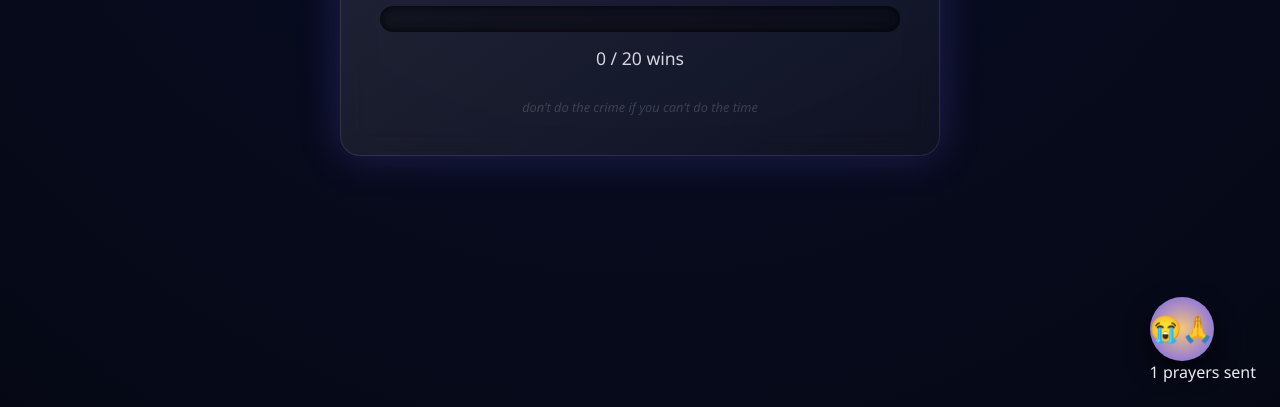
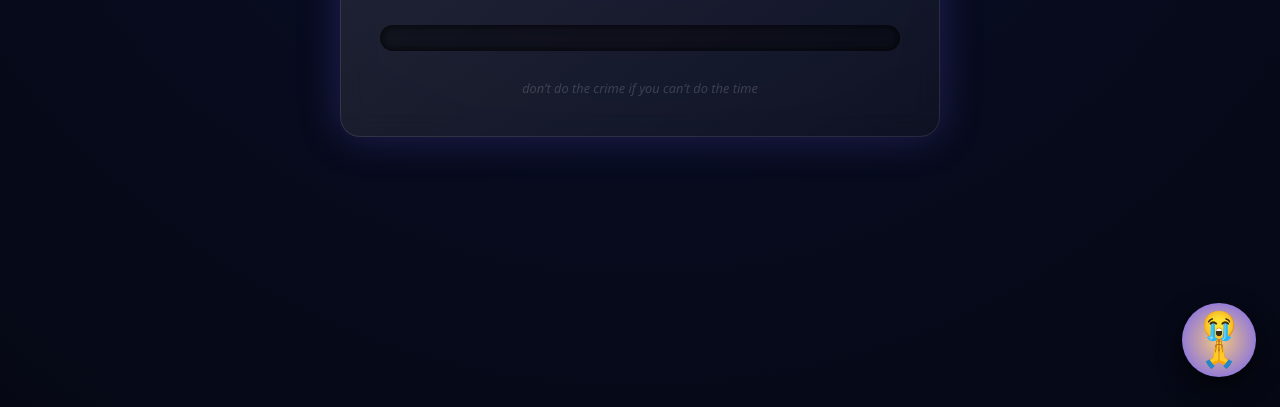
Before and after one commit to Aieter/Egothy-s-Wall-of-Shame, a plain HTML site: page index.html in a window 1280 px wide. Both pictures are taken after a click on the button "😭🙏". Shown: the part 393-800 px from the top of the page. Drawn offline with Linux system fonts and the light colour scheme; no server answers.

Commit message:
Update index.html

```diff
--- a/index.html
+++ b/index.html
@@ -100,23 +100,26 @@
   position: fixed;
   bottom: 24px;
   right: 24px;
-  text-align: center;
+  display: flex;
+  flex-direction: column;
+  align-items: center;
   z-index: 999;
 }
 
 #pray-btn {
-  width: 64px;
-  height: 64px;
+  width: 74px;
+  height: 74px;
   border-radius: 50%;
   border: none;
   cursor: pointer;
-  font-size: 26px;
   background: radial-gradient(circle, var(--gold), var(--purple));
   box-shadow: 0 10px 25px rgba(0,0,0,0.6);
-  transition: transform 0.15s ease;
+
   display: flex;
   align-items: center;
   justify-content: center;
+
+  transition: transform 0.15s ease;
 }
 
 #pray-btn:active {
@@ -124,14 +127,10 @@
 }
 
 #pray-btn .emoji {
-  display: inline-flex;
-  white-space: nowrap;
-  gap: 4px;
-}
-
-  gap: 4px;
-  align-items: center;
-  justify-content: center;
+  display: flex;
+  gap: 6px;
+  font-size: 28px;
+  line-height: 1;
 }
 
 #pray-count {
@@ -189,14 +188,18 @@
 </div>
 
 <script>
+const API = "/.netlify/functions/counters";
+const total = 20;
+
 /* ===== Audio ===== */
 const clickSound = new Audio("click.mp3");
 clickSound.volume = 0.5;
 
-/* ===== Progress Logic ===== */
-const total = 20;
-let wins = Number(localStorage.getItem("egotyWins")) || 0;
+/* ===== State ===== */
+let wins = 0;
+let prayers = 0;
 
+/* ===== Render ===== */
 function renderProgress() {
   document.getElementById("fill").style.width =
     (wins / total) * 100 + "%";
@@ -204,58 +207,58 @@
     `${wins} / ${total} wins`;
 }
 
-renderProgress();
+function updatePrayerCount() {
+  document.getElementById("pray-count").textContent =
+    `${prayers} prayers sent`;
+}
 
-// Admin shortcuts
-document.addEventListener("keydown", e => {
+/* ===== Sync from backend (live) ===== */
+async function syncCounters() {
+  const res = await fetch(API);
+  const data = await res.json();
+
+  wins = data.wins;
+  prayers = data.prayers;
+
+  renderProgress();
+  updatePrayerCount();
+}
+
+setInterval(syncCounters, 2000);
+syncCounters();
+
+/* ===== Admin shortcuts ===== */
+document.addEventListener("keydown", async e => {
   if (!e.ctrlKey || !e.shiftKey) return;
 
-  if (e.key === "+") wins = Math.min(wins + 1, total);
-  if (e.key === "_") wins = Math.max(wins - 1, 0);
+  if (e.code === "Equal") {
+    await fetch(`${API}?action=win`, { method: "POST" });
+  }
 
-  localStorage.setItem("egotyWins", wins);
-  renderProgress();
+  if (e.code === "Minus") {
+    await fetch(`${API}?action=unwin`, { method: "POST" });
+  }
 });
 
-/* ===== 😭🙏 Button Logic ===== */
-const prayBtn = document.getElementById("pray-btn");
-const prayCount = document.getElementById("pray-count");
-
-const phrases = [
-  "wallahi bro is cooked",
-  "yeah he ain't never getting this",
-  "wrap it up",
-  "this is not looking good",
-  "generational choke",
-  "prayers required immediately",
-  "it's joever",
-  "start the apology tour"
-];
-
-let prayers =
-  Number(localStorage.getItem("prayerCount")) || 0;
-
-function updatePrayerCount() {
-  prayCount.textContent = `${prayers} prayers sent`;
-}
-
-updatePrayerCount();
-
-prayBtn.addEventListener("click", e => {
-  // Sound
+/* ===== 😭🙏 Button ===== */
+document.getElementById("pray-btn").addEventListener("click", async e => {
   clickSound.currentTime = 0;
   clickSound.play();
 
-  // Increment
-  prayers++;
-  localStorage.setItem("prayerCount", prayers);
-  updatePrayerCount();
+  await fetch(`${API}?action=pray`, { method: "POST" });
 
-  // Floating text
   const text = document.createElement("div");
   text.className = "floating-text";
-  text.textContent =
-    phrases[Math.floor(Math.random() * phrases.length)];
+  text.textContent = [
+    "wallahi bro is cooked",
+    "yeah he ain't never getting this",
+    "wrap it up",
+    "this is not looking good",
+    "generational choke",
+    "prayers required immediately",
+    "it's joever",
+    "start the apology tour"
+  ][Math.floor(Math.random() * 8)];
 
   text.style.left = `${e.clientX - 20}px`;
   text.style.top = `${e.clientY - 40}px`;
```
